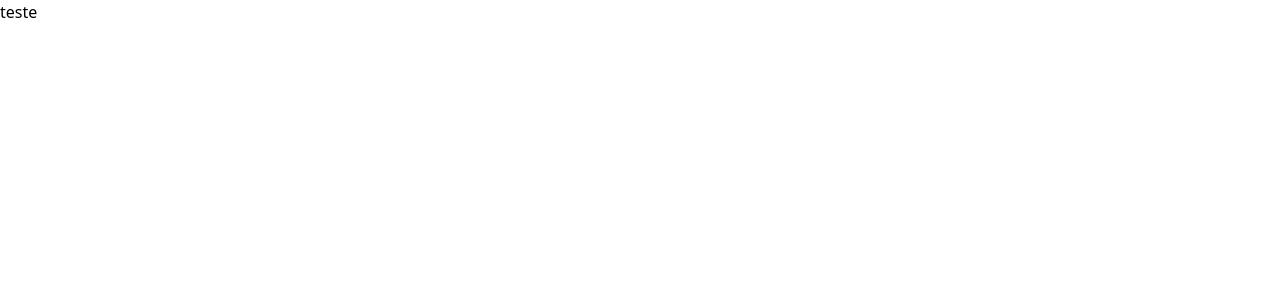
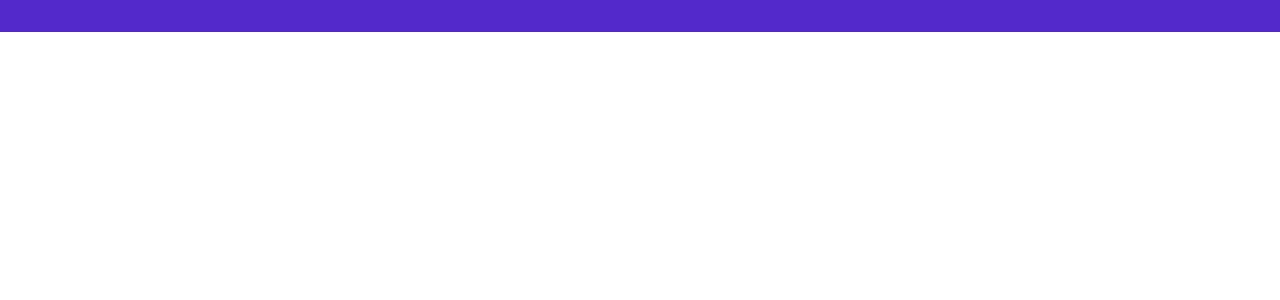
Before and after one commit to renyzeraa/dt-money, a React (Vite) app: page / in a window 1280 px wide. Shown: the top 300 px of the page. Built offline with nearby package versions, Linux system fonts and the light colour scheme.

Commit message:
feat: finalizado ajustes de estilo

```diff
--- a/src/App.tsx
+++ b/src/App.tsx
@@ -1,7 +1,7 @@
 export function App() {
   return (
-    <div className="">
-      teste
+    <div className="bg-blue pt-[32px]">
+
     </div>
   )
 }
--- a/src/index.css
+++ b/src/index.css
@@ -6,3 +6,21 @@ body {
   -webkit-font-smoothing: antialiased;
   -moz-osx-font-smoothing: grayscale;
 }
+
+html {
+  @media (max-width: 1080px) {
+    font-size: 93.75%;
+  }
+  @media (max-width: 720px) {
+    font-size: 87.5%;
+  }
+}
+
+button {
+  cursor: pointer;
+}
+
+[disabled] {
+  cursor: not-allowed;
+  opacity: 0.6;
+}
--- a/tailwind.config.js
+++ b/tailwind.config.js
@@ -6,15 +6,16 @@ export default {
   ],
   theme: {
     extend: {
-      // colors: {
-      //   'blue': '#5429CC',
-      //   'green': '#33CC95',
-      //   'red': '#E52E4D',
-      //   'shape-principal': '#FFFFFF',
-      //   'color-title': '#363F5F',
-      //   'color-text': '#969CB2',
-      //   'color-bg': '#F0F2F5'
-      // }
+      colors: {
+        'blue': '#5429CC',
+        'blue-light': '#6933FF',
+        'green': '#33CC95',
+        'red': '#E52E4D',
+        'shape-principal': '#FFFFFF',
+        'color-title': '#363F5F',
+        'color-text': '#969CB2',
+        'color-bg': '#F0F2F5'
+      }
     },
   },
   plugins: [require("tailwindcss-animate")],
```
